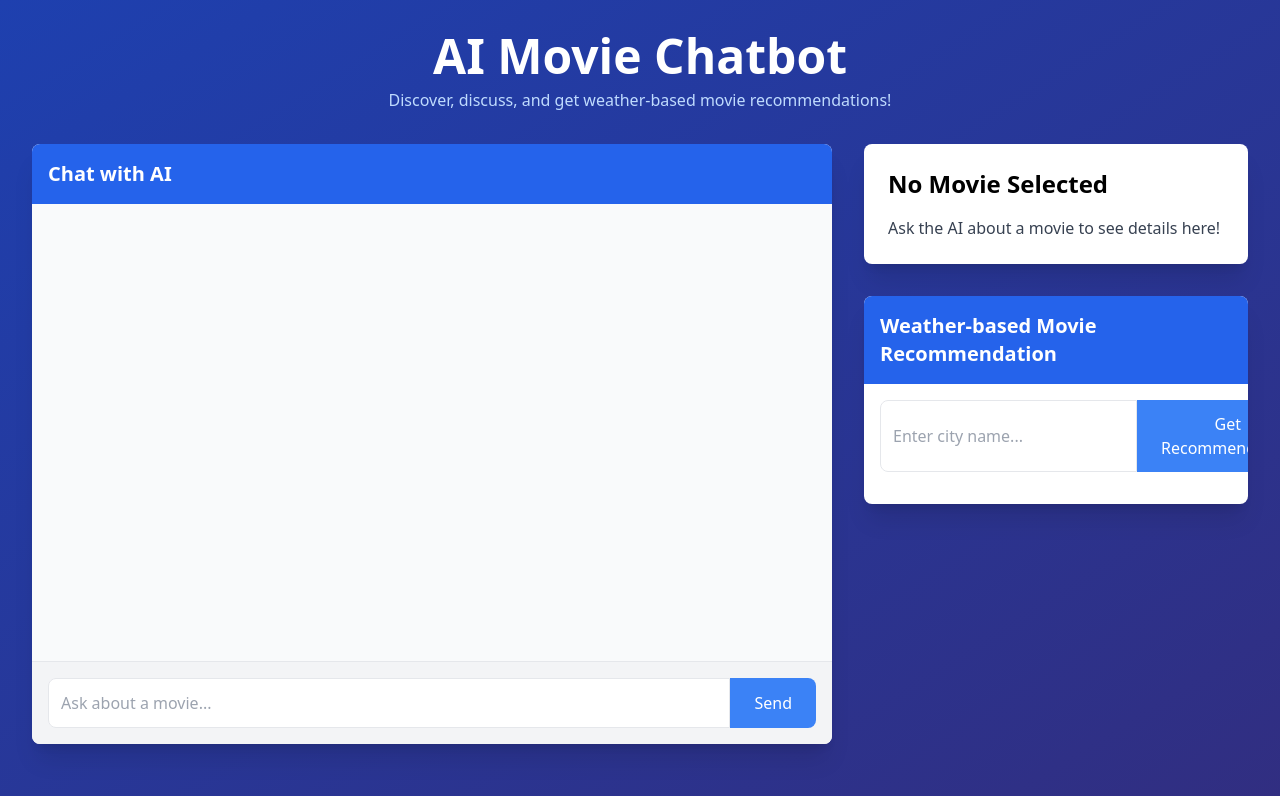
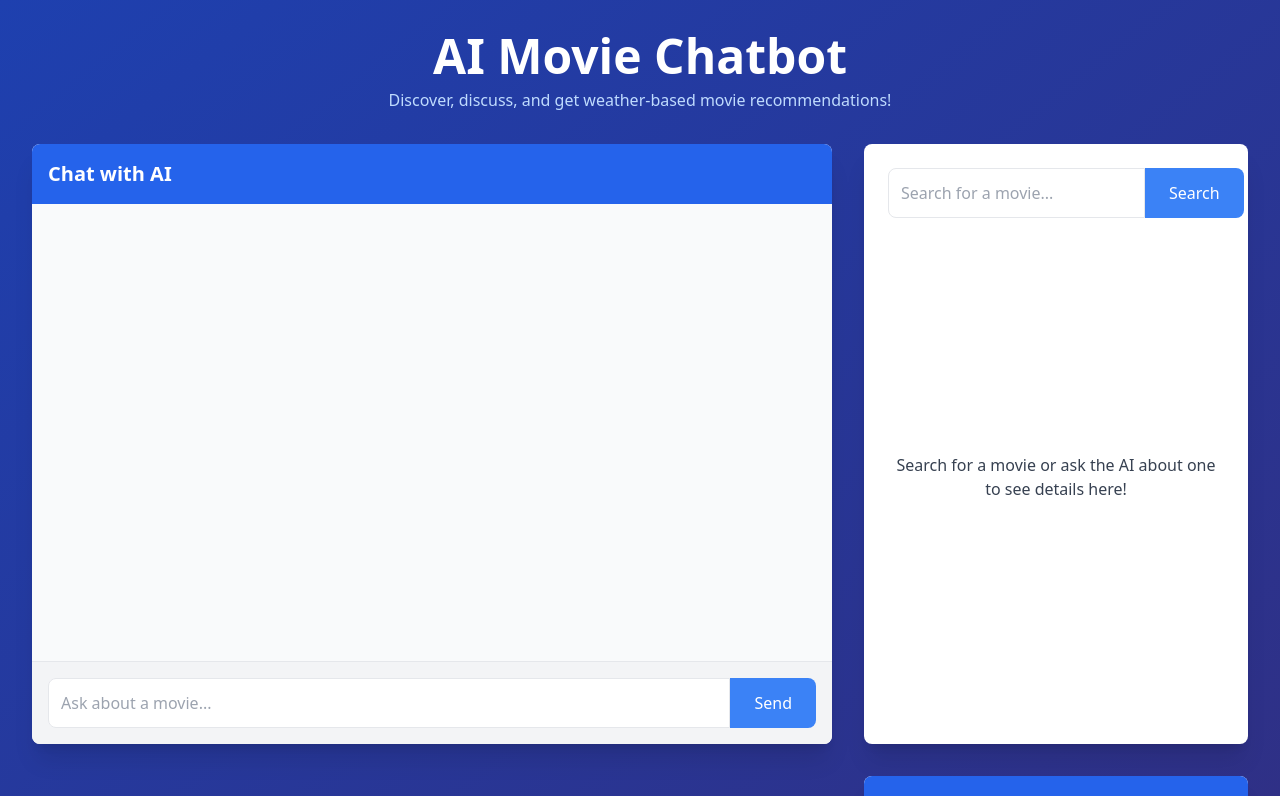
Before and after one commit to x17-Green/AI-Powered-Chatbot, a React (Create React App) app in the folder client/: page / in a window 1280 px wide. Shown: the top 796 px of the page. Built offline with nearby package versions, Linux system fonts and the light colour scheme.

Commit message:
manual searching of movies incoporated

```diff
--- a/client/src/App.tsx
+++ b/client/src/App.tsx
@@ -19,7 +19,9 @@ const App: React.FC = () => {
   const handleMovieSelect = async (movieTitle: string) => {
     try {
       const movieData = await searchMovie(movieTitle);
-      setSelectedMovie(movieData);
+      if (movieData && movieData.length > 0) {
+        setSelectedMovie(movieData[0]);
+      }
     } catch (error) {
       console.error('Error fetching movie data:', error);
     }
@@ -46,7 +48,7 @@ const App: React.FC = () => {
             <Chat onMovieSelect={handleMovieSelect} />
           </div>
           <div className="space-y-8">
-            <MovieInfo movie={selectedMovie} />
+            <MovieInfo movie={selectedMovie} onMovieSelect={setSelectedMovie} />
             <WeatherMovieRecommendation
               onCitySubmit={handleWeatherRecommendation}
               recommendation={weatherRecommendation}
--- a/client/src/components/MovieInfo.tsx
+++ b/client/src/components/MovieInfo.tsx
@@ -1,4 +1,5 @@
-import React from 'react';
+import React, { useState } from 'react';
+import { searchMovie } from '../services/api';
 
 interface Movie {
   title: string;
@@ -10,31 +11,75 @@ interface Movie {
 
 interface MovieInfoProps {
   movie: Movie | null;
+  onMovieSelect: (movie: Movie) => void;
 }
 
-const MovieInfo: React.FC<MovieInfoProps> = ({ movie }) => {
-  if (!movie) {
-    return (
-      <div className="bg-white rounded-lg shadow-xl p-6">
-        <h2 className="text-2xl font-bold mb-4">No Movie Selected</h2>
-        <p className="text-gray-700">Ask the AI about a movie to see details here!</p>
-      </div>
-    );
+const MovieInfo: React.FC<MovieInfoProps> = ({ movie, onMovieSelect }) => {
+  const [searchTerm, setSearchTerm] = useState('');
+  const [isSearching, setIsSearching] = useState(false);
+
+  const handleSearch = async (e: React.FormEvent) => {
+    e.preventDefault();
+    if (searchTerm.trim()) {
+      setIsSearching(true);
+      try {
+        const result = await searchMovie(searchTerm);
+        if (result && result.length > 0) {
+          onMovieSelect(result[0]);
         }
+      } catch (error) {
+        console.error('Error searching for movie:', error);
+      }
+      setIsSearching(false);
+    }
+  };
 
   return (
-    <div className="bg-white rounded-lg shadow-xl p-6">
-      <h2 className="text-2xl font-bold mb-4">{movie.title}</h2>
+    <div className="bg-white rounded-lg shadow-xl p-6 h-[600px] flex flex-col">
+      <form onSubmit={handleSearch} className="mb-4">
+        <div className="flex">
+          <input
+            type="text"
+            value={searchTerm}
+            onChange={(e) => setSearchTerm(e.target.value)}
+            className="flex-grow border rounded-l-lg p-3 focus:outline-none focus:ring-2 focus:ring-blue-500"
+            placeholder="Search for a movie..."
+          />
+          <button
+            type="submit"
+            className="bg-blue-500 text-white px-6 py-3 rounded-r-lg hover:bg-blue-600 transition duration-200 focus:outline-none focus:ring-2 focus:ring-blue-500 focus:ring-offset-2"
+            disabled={isSearching}
+          >
+            {isSearching ? 'Searching...' : 'Search'}
+          </button>
+        </div>
+      </form>
+
+      <div className="flex-grow overflow-auto">
+        {movie ? (
+          <div className="flex flex-col items-center">
+            <h2 className="text-2xl font-bold mb-4 text-center">{movie.title}</h2>
             {movie.poster_path && (
+              <div className="w-48 h-72 mb-4 overflow-hidden rounded-lg shadow-md">
                 <img
                   src={`https://image.tmdb.org/t/p/w500${movie.poster_path}`}
                   alt={movie.title}
-          className="w-full rounded-lg mb-4"
+                  className="w-full h-full object-cover"
                 />
+              </div>
             )}
-      <p className="text-gray-700 mb-2">{movie.overview}</p>
+            <div className="w-full">
+              <p className="text-gray-700 mb-2 text-sm">{movie.overview}</p>
               <p className="text-sm text-gray-600">Release Date: {movie.release_date}</p>
               <p className="text-sm text-gray-600">Rating: {movie.vote_average}/10</p>
+            </div>
+          </div>
+        ) : (
+          <div className="flex items-center justify-center h-full">
+            <p className="text-gray-700 text-center">Search for a movie or ask the AI about one to see details here!</p>
+          </div>
+        )}
+      </div>
     </div>
   );
 };
```
Lines whose indentation alone changed are shown as unchanged.
